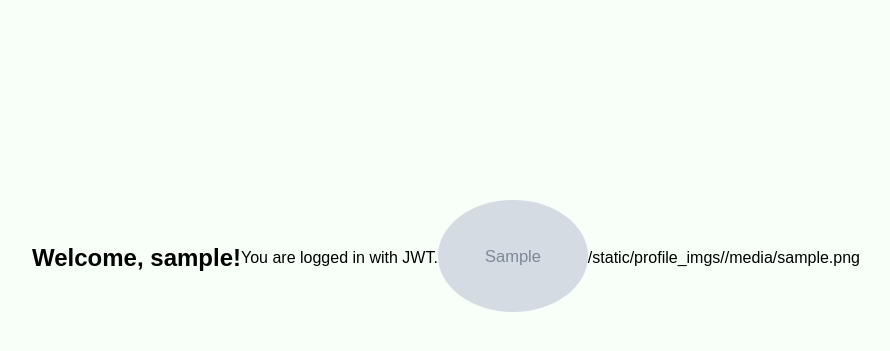
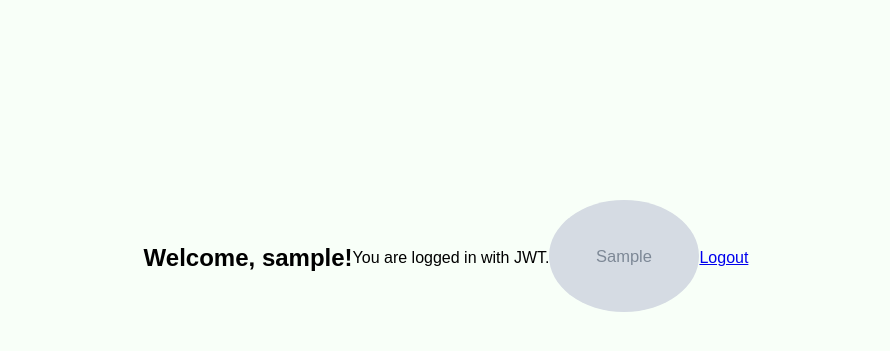
Before and after one commit to gimiseo/0weeks_team2, a Flask app: page /dashboard in a window 1280 px wide. Shown: the part 142-493 px from the top of the page, without its empty margins (194-1084 px from the left). Run offline with Flask 3, Linux system fonts and the light colour scheme; grey boxes marked "Sample" are stand-in pictures; a database or web service that is not in the repository returns one stand-in record (values such as "Sample title").

Commit message:
logout is logout

```diff
--- a/templates/dashboard.html
+++ b/templates/dashboard.html
@@ -6,10 +6,11 @@
 {% if user.profile_img %}
     <div>
         <img src="{{ url_for('static', filename='profile_imgs/' ~ user.profile_img) }}"
-             alt="Profile Image" width="150" style="border-radius: 50%;">
+             alt="파일이 없어요"
+             width="150" style="border-radius: 50%;">
     </div>
-    <p>{{ url_for('static', filename='profile_imgs/' ~ user.profile_img.split('/\\')[-1])}}</p>
 {% else %}
     <p>No profile image uploaded.</p>
 {% endif %}
+<a href="{{ url_for('logout') }}">Logout</a>
 {% endblock %}
--- /dev/null
+++ b/templates/team_dashboard.html
@@ -0,0 +1,6 @@
+{% extends "base.html" %}
+{% block title %}Team_Dashboard{% endblock %}
+{% block content %}
+<h2>Welcome, {{ user }}!</h2>
+<p>You are logged in with JWT.</p>
+{% endblock %}
```
Also changed, not shown: static/profile_imgs/default.jpg (added).
